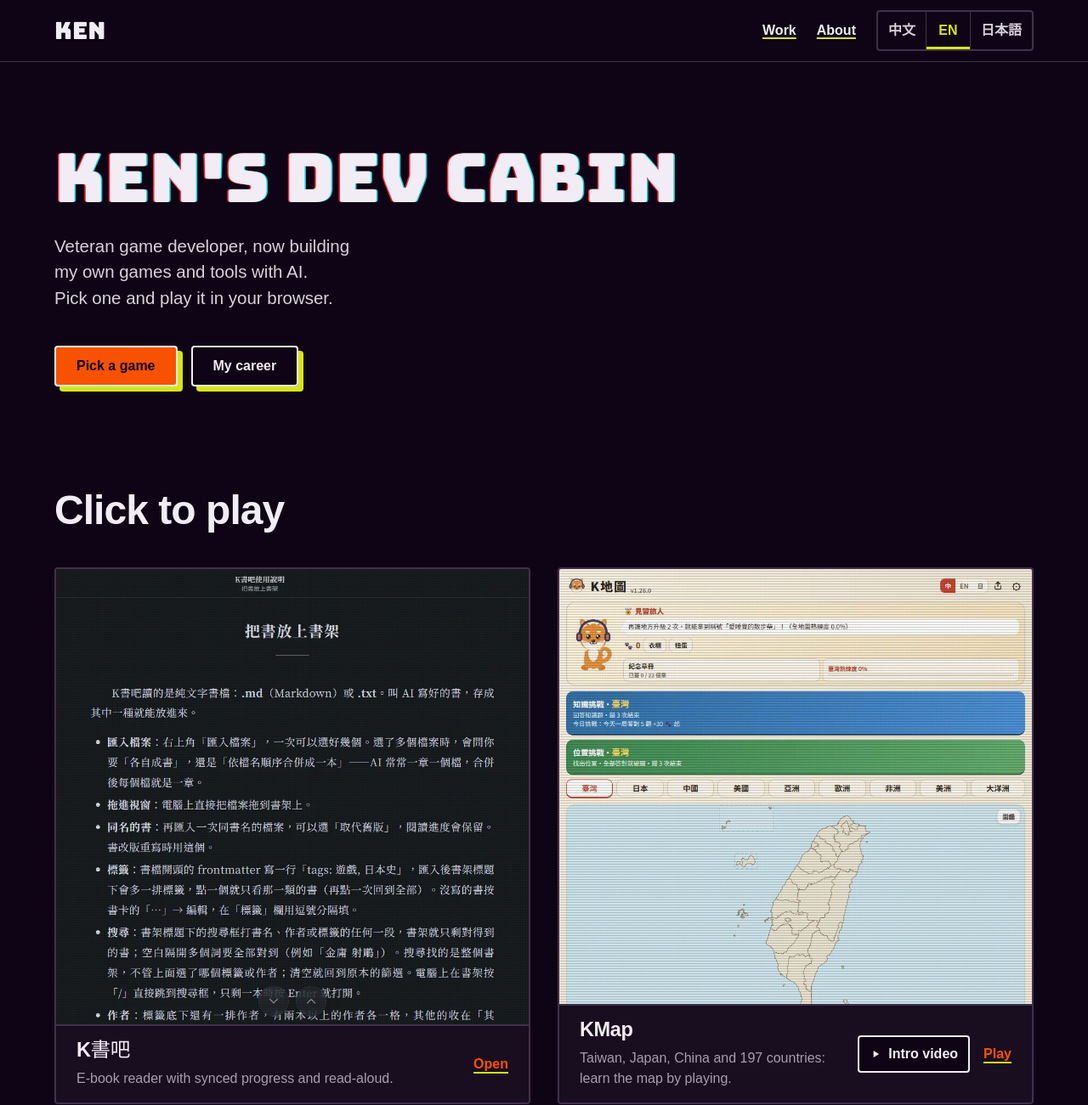
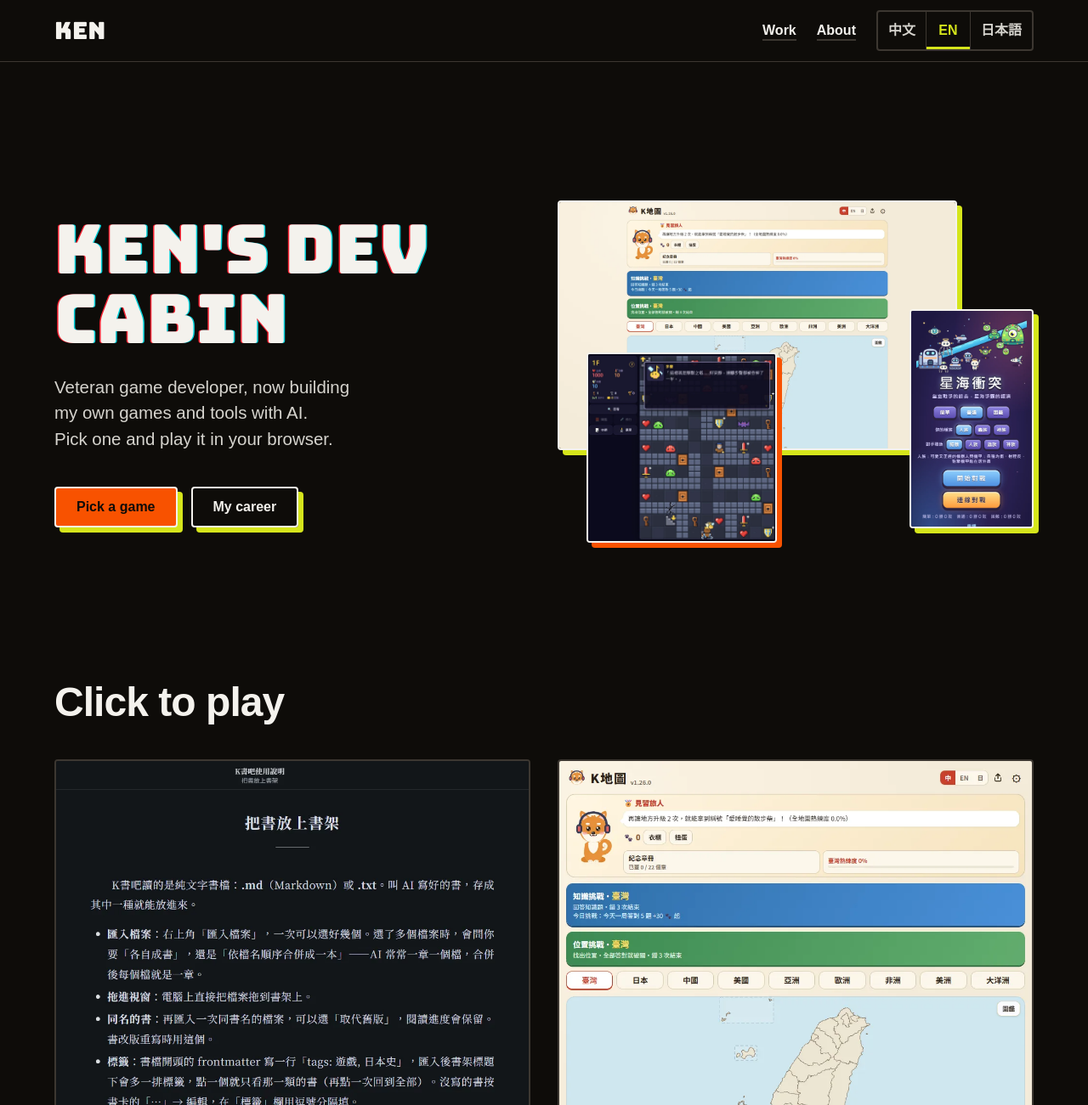
Before and after one commit to agan0617/agan0617.github.io, a plain HTML site: page index.html in a window 1280 px wide. Shown: the top 1301 px of the page at 85% size. Drawn offline with Linux system fonts and the light colour scheme; a web font is replaced by a local one.

Commit message:
首頁 v2.2.0：照 taste-skill 優化視覺（去掉紫色底、第一屏放作品截圖拼貼、載入進場動畫、截圖 hover 放大、底線畫出、拿掉截圖掃描線）
Co-Authored-By: Claude Opus 5.5 <noreply@anthropic.com>

```diff
--- a/index.html
+++ b/index.html
@@ -20,6 +20,10 @@
 /* Hallmark · h1 is "Ken的開發小屋" / "Ken's Dev Cabin" / "Kenの開発小屋" (2026-11-16), Ken stays as the wordmark */
 /* Hallmark · reworded "我做的網頁" to "點擊就能玩" · the one list became the five featured works and the other tools */
 /* Hallmark · dropped grid · the single card grid became #featured and #others-list, both filled by the same renderPages */
+/* taste-skill 2.5.1 · v2.2.0 (2026-11-16) · kind: gaming portfolio
+ * ground: violet (hue 312) → warm charcoal (house rule: never violet) · hero: alone on the first screen, the works as its picture (split: words span-5, a collage of three screenshots span-7)
+ * motion: hero enters once on load (h1 rises, lead and buttons fade up 12px, the collage settles from .98), screenshots zoom 1.03 inside their frame on hover, underlines draw
+ * dropped: the scanline overlay on screenshots (a photograph never takes an overlay) · kept on Ken's ask: the back-to-top button */
 
 /* ── tokens（Arcade 主題＋共用尺度；中日文字型接在後面） ── */
 :root {
@@ -31,12 +35,13 @@
   --ease-out: cubic-bezier(0.16, 1, 0.3, 1);
   --dur-micro: 120ms; --dur-short: 220ms;
   --container: 1440px; --gutter: 64px; --gap-columns: 32px; --section-gap-s: 120px; --section-gap: 144px;
-  --color-paper: oklch(14% 0.04 312); --color-paper-2: oklch(18.5% 0.042 312); --color-paper-3: oklch(23% 0.045 312);
-  --color-ink: oklch(95% 0.014 315); --color-ink-2: oklch(87% 0.018 315); --color-muted: oklch(71% 0.024 315);
-  --color-rule: oklch(34% 0.05 312);
-  --color-accent: oklch(66% 0.215 40); --color-accent-2: oklch(88% 0.195 115); --color-accent-ink: oklch(14% 0.04 312);
+  --color-paper: oklch(15.5% 0.008 70); --color-paper-2: oklch(20% 0.009 70); --color-paper-3: oklch(24.5% 0.01 70);
+  --color-ink: oklch(96% 0.006 85); --color-ink-2: oklch(87% 0.008 85); --color-muted: oklch(72% 0.012 80);
+  --color-rule: oklch(34% 0.012 70);
+  --color-accent: oklch(66% 0.215 40); --color-accent-2: oklch(88% 0.195 115); --color-accent-ink: oklch(15.5% 0.008 70);
   --color-focus: oklch(88% 0.195 115);
-  --color-crt-r: oklch(63% 0.24 25); --color-crt-g: oklch(80% 0.25 140); --color-crt-b: oklch(60% 0.24 265); --color-crt-c: oklch(78% 0.14 200); --color-shade: oklch(8% 0.02 315);
+  --color-crt-r: oklch(63% 0.24 25); --color-crt-c: oklch(78% 0.14 200); --color-shade: oklch(8% 0.006 70);
+  --ease-enter: cubic-bezier(0.22, 1, 0.36, 1); --nav-h: 72px;
   --font-display: "Bungee", "Impact", "Microsoft JhengHei", "PingFang TC", "Hiragino Sans", sans-serif;
   --font-body: "Chivo", "Microsoft JhengHei", "PingFang TC", "Hiragino Sans", "Yu Gothic", sans-serif;
   --radius-card: 4px; --rule-hair: 1px; --rule-bar: 2px;
@@ -66,11 +71,15 @@ button { font: inherit; }
 
 /* ── nav ── */
 .nav { border-bottom: var(--rule-hair) solid var(--color-rule); }
-.nav .container { min-height: 72px; display: flex; align-items: center; gap: var(--space-lg); }
+.nav .container { min-height: var(--nav-h); display: flex; align-items: center; gap: var(--space-lg); }
 .wordmark { font-family: var(--font-display); font-size: 1.75rem; line-height: 1; text-decoration: none; }
 .nav-links { margin-left: auto; display: flex; align-items: center; gap: var(--space-lg); }
-.nav-links a { font-weight: 700; text-decoration: underline; text-decoration-color: var(--color-accent-2); text-decoration-thickness: 2px; }
-.nav-links a:hover { color: var(--color-accent-2); }
+/* 連結底線：平常一條淡線，游標移上去 lime 線由左往右畫出來 */
+.draw { text-decoration: none; background: linear-gradient(var(--color-accent-2), var(--color-accent-2)) left bottom / 0% 2px no-repeat,
+        linear-gradient(var(--color-rule), var(--color-rule)) left bottom / 100% 2px no-repeat;
+        transition: background-size 150ms var(--ease-out), color 150ms var(--ease-out); }
+.draw:hover, .draw:focus-visible { background-size: 100% 2px, 100% 2px; color: var(--color-accent-2); }
+.nav-links a { display: inline-flex; align-items: center; min-height: 44px; font-weight: 700; background-position: left calc(100% - 10px), left calc(100% - 10px); }
 .lang { display: flex; border: var(--rule-bar) solid var(--color-rule); border-radius: var(--radius-card); }
 .lang button { min-height: 44px; min-width: 52px; padding: 0 var(--space-sm); border: 0; background: transparent; color: var(--color-ink-2); font-weight: 700; cursor: pointer; white-space: nowrap; }
 @media (max-width: 22rem) { .lang button { min-width: 44px; padding: 0 var(--space-xs); } .wordmark { font-size: 1.5rem; } }
@@ -79,8 +88,22 @@ button { font: inherit; }
 .lang button[aria-pressed="true"] { color: var(--color-accent-2); box-shadow: inset 0 -3px 0 var(--color-accent-2); }
 @media (max-width: 40rem) { .nav-links a { display: none; } }
 
-/* ── hero（Banner：名字、一句話、兩個動作；作品從第一屏下緣就開始） ── */
-.hero { padding-block: var(--space-3xl) var(--section-gap-s); }
+/* ── hero（第一屏只放它：左邊名字、一句話、兩個動作，右邊三張作品截圖疊成一組） ── */
+.hero { min-height: calc(100svh - var(--nav-h)); display: grid; align-items: center; padding-block: var(--space-2xl); }
+.hero .container { display: grid; grid-template-columns: repeat(12, minmax(0, 1fr)); gap: var(--gap-columns); align-items: center; }
+.hero-text { grid-column: 1 / span 6; }
+.collage { grid-column: 7 / -1; position: relative; aspect-ratio: 16 / 11.5; }
+.collage figure { position: absolute; margin: 0; overflow: hidden; background: var(--color-paper-3);
+                  border: var(--rule-bar) solid var(--color-ink); border-radius: var(--radius-card); }
+.collage img { width: 100%; height: 100%; object-fit: cover; }
+.collage .c1 { left: 0; top: 0; width: 84%; aspect-ratio: 16 / 10; box-shadow: var(--shadow-card); }
+.collage .c2 { left: 6%; bottom: 0; width: 40%; aspect-ratio: 1; box-shadow: 6px 6px 0 var(--color-accent); }
+.collage .c3 { right: 0; bottom: 4%; width: 26%; aspect-ratio: 9 / 16; box-shadow: 6px 6px 0 var(--color-accent-2); }
+@media (max-width: 60rem) {
+  .hero { padding-block: var(--space-xl); }
+  .hero-text, .collage { grid-column: 1 / -1; }
+  .collage { max-width: 640px; }
+}
 .hero h1 { font-family: var(--font-display); font-weight: 400; font-size: var(--text-display); line-height: 1.02; text-transform: uppercase; max-width: 16ch;
            text-shadow: -1.5px 0 0 var(--color-crt-r), 1.5px 0 0 var(--color-crt-c); }
 .hero .lead { margin-top: var(--space-lg); font-size: var(--text-lead); line-height: 1.5; max-width: 40ch; color: var(--color-ink-2); text-wrap: balance; }
@@ -91,6 +114,17 @@ button { font: inherit; }
 .btn:hover { translate: -2px -2px; box-shadow: 8px 8px 0 var(--color-accent-2); }
 .btn:active { translate: 3px 3px; box-shadow: 2px 2px 0 var(--color-accent-2); }
 .btn--secondary { background: transparent; color: var(--color-ink); }
+
+/* 進場：只在載入時一次——大標升上來，說明與按鈕往上淡入 12px，截圖從 .98 定位；捲動不觸發任何動畫 */
+@media (prefers-reduced-motion: no-preference) {
+  @keyframes rise { from { translate: 0 0.5em; opacity: 0; } }
+  @keyframes fade-up { from { translate: 0 12px; opacity: 0; } }
+  @keyframes settle { from { scale: 0.98; opacity: 0; } }
+  .hero h1 { animation: rise 700ms var(--ease-enter) both; }
+  .hero .lead { animation: fade-up 520ms var(--ease-enter) 350ms both; }
+  .hero .actions { animation: fade-up 520ms var(--ease-enter) 410ms both; }
+  .collage { animation: settle 900ms var(--ease-enter) 150ms both; }
+}
 
 /* ── 代表作（bento：魔塔領頭、星海衝突直式、下排三格） ── */
 .works { padding-bottom: var(--section-gap); }
@@ -104,12 +138,12 @@ button { font: inherit; }
 /* 主打兩個（K書吧、K地圖）各佔半寬、兩列高；下排三個 */
 .tile:nth-child(-n+2) { grid-column: span 6; grid-row: span 2; }
 .tile:nth-child(n+3) { grid-column: span 4; }
-.shot { position: relative; isolation: isolate; min-height: 0; background: var(--color-paper-3); }
-.shot img { width: 100%; height: 100%; object-fit: cover; }
-.shot::after { content: ""; position: absolute; inset: 0; pointer-events: none;
-  background-image:
-    repeating-linear-gradient(to right, color-mix(in oklab, var(--color-crt-r) 5%, transparent) 0 1px, color-mix(in oklab, var(--color-crt-g) 5%, transparent) 1px 2px, color-mix(in oklab, var(--color-crt-b) 5%, transparent) 2px 3px),
-    repeating-linear-gradient(to bottom, transparent 0 2px, color-mix(in oklab, var(--color-shade) 16%, transparent) 2px 3px); }
+.shot { position: relative; isolation: isolate; min-height: 0; overflow: hidden; background: var(--color-paper-3); }
+.shot img { width: 100%; height: 100%; object-fit: cover; transition: scale 400ms var(--ease-out); }
+/* 游標移到格子上：截圖在框裡放大 1.03，框本身不變 */
+@media (hover: hover) and (pointer: fine) {
+  .tile:hover .shot img { scale: 1.03; transition-duration: 600ms; }
+}
 .cap { display: grid; grid-template-columns: minmax(0, 1fr) auto; align-items: end; gap: var(--space-xs) var(--space-md); padding: var(--space-md) var(--space-lg); border-top: var(--rule-bar) solid var(--color-rule); }
 .cap h3 { grid-column: 1; }
 /* 整格可點：標題的連結往外撐滿整格；「看 PV」按鈕疊在上面 */
@@ -169,8 +203,7 @@ dialog.pv video { display: block; width: 100%; height: auto; max-height: calc(10
 .about .who { margin-top: var(--space-xl); font-weight: 900; font-size: var(--text-xl); line-height: 1.2; }
 .about .who + .links { margin-top: var(--space-sm); }
 .about .links { margin-top: var(--space-md); display: flex; flex-wrap: wrap; gap: var(--space-lg); }
-.about .li { font-weight: 700; text-decoration: underline; text-decoration-color: var(--color-accent-2); text-decoration-thickness: 2px; }
-.about .li:hover { color: var(--color-accent-2); }
+.about .li { display: inline-flex; align-items: center; min-height: 44px; font-weight: 700; background-position: left calc(100% - 8px), left calc(100% - 8px); }
 .about .lead { margin-top: var(--space-xl); font-size: var(--text-lead); line-height: 1.55; color: var(--color-ink-2); }
 .about dl { margin: 0; }
 .about dt { font-weight: 900; font-size: var(--text-title); line-height: 1.25; }
@@ -189,7 +222,7 @@ footer { padding-block: var(--space-2xl) var(--space-3xl); border-top: var(--rul
 footer .container { display: flex; flex-wrap: wrap; justify-content: space-between; gap: var(--space-lg); align-items: baseline; }
 footer .sign { font-family: var(--font-display); font-size: var(--text-xl); line-height: 1; }
 footer .meta { color: var(--color-muted); font-size: var(--text-sm); }
-footer a { font-weight: 700; text-decoration-color: var(--color-accent-2); text-decoration-thickness: 2px; }
+footer a { display: inline-block; padding-block: 12px; font-weight: 700; background-position: left calc(100% - 10px), left calc(100% - 10px); }
 
 @media (max-width: 60rem) {
   .others .head, .about .split, .about .jobs li { grid-template-columns: minmax(0, 1fr); }
@@ -224,8 +257,8 @@ footer a { font-weight: 700; text-decoration-color: var(--color-accent-2); text-
   <div class="container">
     <a class="wordmark" href="./" aria-label="Ken 的網頁首頁">KEN</a>
     <nav class="nav-links" aria-label="頁面">
-      <a href="#works" data-zh="作品" data-en="Work" data-ja="作品">作品</a>
-      <a href="#about" data-zh="關於我" data-en="About" data-ja="自己紹介">關於我</a>
+      <a class="draw" href="#works" data-zh="作品" data-en="Work" data-ja="作品">作品</a>
+      <a class="draw" href="#about" data-zh="關於我" data-en="About" data-ja="自己紹介">關於我</a>
     </nav>
     <div class="lang" role="group" aria-label="語言 / Language / 言語">
       <button type="button" data-l="zh" aria-pressed="true">中文</button><button type="button" data-l="en" aria-pressed="false">EN</button><button type="button" data-l="ja" aria-pressed="false">日本語</button>
@@ -236,11 +269,18 @@ footer a { font-weight: 700; text-decoration-color: var(--color-accent-2); text-
 <main>
   <section class="hero">
     <div class="container">
+      <div class="hero-text">
       <h1 data-zh="Ken的開發小屋" data-en="Ken's Dev Cabin" data-ja="Kenの開発小屋">Ken的開發小屋</h1>
       <p class="lead" data-zh="資深遊戲開發者，現在用 AI 自己做遊戲和小工具。挑一款，瀏覽器打開就能玩。" data-en="Veteran game developer, now building my own games and tools with AI. Pick one and play it in your browser." data-ja="ベテランのゲーム開発者。いまは AI で自分のゲームとツールを作っています。ブラウザですぐ遊べます。">資深遊戲開發者，現在用 AI 自己做遊戲和小工具。挑一款，瀏覽器打開就能玩。</p>
       <div class="actions">
         <a class="btn" href="#works" data-zh="挑一款來玩" data-en="Pick a game" data-ja="遊んでみる">挑一款來玩</a>
         <a class="btn btn--secondary" href="#about" data-zh="我的經歷" data-en="My career" data-ja="経歴">我的經歷</a>
+      </div>
+      </div>
+      <div class="collage" aria-hidden="true">
+        <figure class="c1"><img src="img/works/kmap.webp" width="1440" height="900" alt="" fetchpriority="high"></figure>
+        <figure class="c2"><img src="img/works/magictower.webp" width="908" height="900" alt="" style="object-position:50% 62%"></figure>
+        <figure class="c3"><img src="img/works/starclash.webp" width="780" height="1688" alt="" style="object-position:50% 12%"></figure>
       </div>
     </div>
   </section>
@@ -270,7 +310,7 @@ footer a { font-weight: 700; text-decoration-color: var(--color-accent-2); text-
           <div class="me">
             <img class="avatar" src="avatar.jpg" width="160" height="160" alt="Ken 的頭像">
                 <p class="who">Ken (Kanyao Chang)</p>
-            <p class="links"><a class="li" href="https://github.com/agan0617" target="_blank" rel="noopener">GitHub</a><a class="li" href="https://www.linkedin.com/in/kan-yao-chang-822b7965/" target="_blank" rel="noopener">LinkedIn</a><a class="li mail" href="#" data-u="agan0617" data-d="gmail.com">Email</a></p>
+            <p class="links"><a class="li draw" href="https://github.com/agan0617" target="_blank" rel="noopener">GitHub</a><a class="li draw" href="https://www.linkedin.com/in/kan-yao-chang-822b7965/" target="_blank" rel="noopener">LinkedIn</a><a class="li draw mail" href="#" data-u="agan0617" data-d="gmail.com">Email</a></p>
             <p class="lead">遊戲開發經理暨技術專家，1982 年生，擁有 19 年以上手機、街機與跨平台遊戲的開發經驗。擅長系統層級的效能優化與團隊領導，並善用 Claude、Codex 等 AI 工具開發遊戲與應用程式。</p>
               </div>
           <div>
@@ -298,7 +338,7 @@ footer a { font-weight: 700; text-decoration-color: var(--color-accent-2); text-
           <div class="me">
             <img class="avatar" src="avatar.jpg" width="160" height="160" alt="Portrait of Ken">
                 <p class="who">Ken (Kanyao Chang)</p>
-            <p class="links"><a class="li" href="https://github.com/agan0617" target="_blank" rel="noopener">GitHub</a><a class="li" href="https://www.linkedin.com/in/kan-yao-chang-822b7965/" target="_blank" rel="noopener">LinkedIn</a><a class="li mail" href="#" data-u="agan0617" data-d="gmail.com">Email</a></p>
+            <p class="links"><a class="li draw" href="https://github.com/agan0617" target="_blank" rel="noopener">GitHub</a><a class="li draw" href="https://www.linkedin.com/in/kan-yao-chang-822b7965/" target="_blank" rel="noopener">LinkedIn</a><a class="li draw mail" href="#" data-u="agan0617" data-d="gmail.com">Email</a></p>
             <p class="lead">Game Development Manager &amp; Technical Specialist, born in 1982, with 19+ years of industry experience across mobile, arcade, and cross-platform games. Skilled in system-level performance optimization and team leadership, and leveraging AI tools (Claude, Codex) to build games and applications.</p>
               </div>
           <div>
@@ -326,7 +366,7 @@ footer a { font-weight: 700; text-decoration-color: var(--color-accent-2); text-
           <div class="me">
             <img class="avatar" src="avatar.jpg" width="160" height="160" alt="Ken の似顔絵">
                 <p class="who">Ken (Kanyao Chang)</p>
-            <p class="links"><a class="li" href="https://github.com/agan0617" target="_blank" rel="noopener">GitHub</a><a class="li" href="https://www.linkedin.com/in/kan-yao-chang-822b7965/" target="_blank" rel="noopener">LinkedIn</a><a class="li mail" href="#" data-u="agan0617" data-d="gmail.com">Email</a></p>
+            <p class="links"><a class="li draw" href="https://github.com/agan0617" target="_blank" rel="noopener">GitHub</a><a class="li draw" href="https://www.linkedin.com/in/kan-yao-chang-822b7965/" target="_blank" rel="noopener">LinkedIn</a><a class="li draw mail" href="#" data-u="agan0617" data-d="gmail.com">Email</a></p>
             <p class="lead">ゲーム開発マネージャー兼テクニカルスペシャリスト。1982 年生まれ。モバイル・アーケード・クロスプラットフォームのゲーム開発で 19 年以上の経験があります。システムレベルのパフォーマンス最適化とチームリーダーシップを得意とし、Claude や Codex などの AI ツールを活用してゲームやアプリを開発しています。</p>
               </div>
           <div>
@@ -356,7 +396,7 @@ footer a { font-weight: 700; text-decoration-color: var(--color-accent-2); text-
 <footer>
   <div class="container">
     <p class="sign">Ken, 2026</p>
-    <p class="meta"><a href="private/" data-zh="私人專區（需要密碼）" data-en="Private (password required)" data-ja="プライベート（パスワードが必要）">私人專區（需要密碼）</a>　<span id="ver"></span></p>
+    <p class="meta"><a class="draw" href="private/" data-zh="私人專區（需要密碼）" data-en="Private (password required)" data-ja="プライベート（パスワードが必要）">私人專區（需要密碼）</a>　<span id="ver"></span></p>
   </div>
 </footer>
 
@@ -422,7 +462,7 @@ const PAGES = [
 ];
 
 /* 版號：改首頁就加版號 */
-const SITE_VERSION = "2.1.2";
+const SITE_VERSION = "2.2.0";
 document.getElementById("ver").textContent = "v" + SITE_VERSION;
 
 const PV_LABEL = { zh: "介紹影片", en: "Intro video", ja: "紹介動画" };
```
